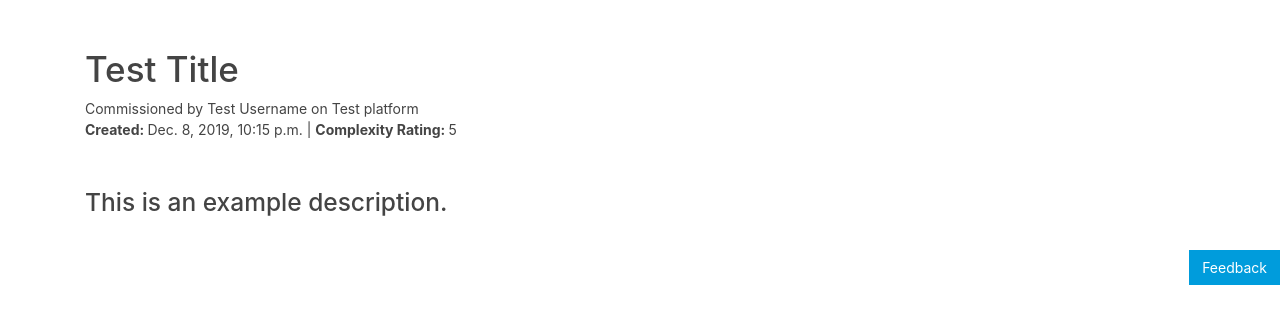
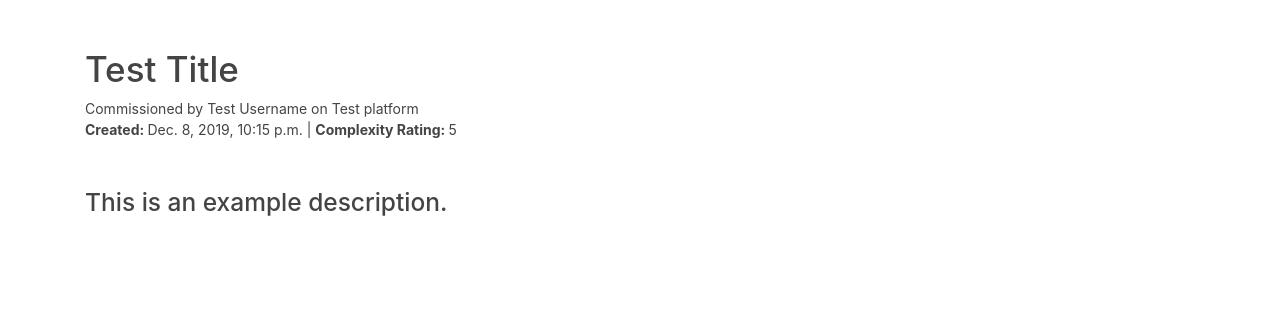
Before and after one commit to angelinaolmedo7/commissionTracker, a Django app: page /tracker/1/ in a window 1280 px wide. Shown: the part 75-399 px from the top of the page. Run offline with Django 3.2, Linux system fonts and the light colour scheme; data comes from the database, SQL or seed files in the repository; some libraries are stand-ins or nearby versions.

Commit message:
gonna cri

```diff
--- a/commissionTracker/settings.py
+++ b/commissionTracker/settings.py
@@ -40,7 +40,7 @@ INSTALLED_APPS = [
     'django.contrib.staticfiles',
 
     'tracker.apps.TrackerConfig',
-    'tellme',
+    # 'tellme',
 ]
 
 MIDDLEWARE = [
--- a/tracker/templates/tracker/base.html
+++ b/tracker/templates/tracker/base.html
@@ -8,8 +8,8 @@
     <link rel="stylesheet" href="https://bootswatch.com/4/pulse/bootstrap.min.css">
 
 
-    {% load static %}
-    <link href="{% static 'tellme/feedback.min.css' %}" rel="stylesheet">
+    <!-- {% load static %}
+    <link href="{% static 'tellme/feedback.min.css' %}" rel="stylesheet"> -->
 </head>
 <body>
 
@@ -20,10 +20,10 @@
     </div>
     <!-- Footer -->
     <footer class='page-footer font-small blue pt-4' style='text-align: right'>
-        <button type="button" id="feedback-btn" class="btn btn-info vertical-right-aligned">
+        <!-- <button type="button" id="feedback-btn" class="btn btn-info vertical-right-aligned">
             Feedback <span class="glyphicon glyphicon-bullhorn" aria-hidden="true"></span>
         </button>
-        {%  include 'tellme/js_inc.html' %}
+        {%  include 'tellme/js_inc.html' %} -->
     </footer>
     <!-- Latest compiled and minified JavaScript -->
     <script src="//code.jquery.com/jquery-1.12.0.min.js"></script>
```
